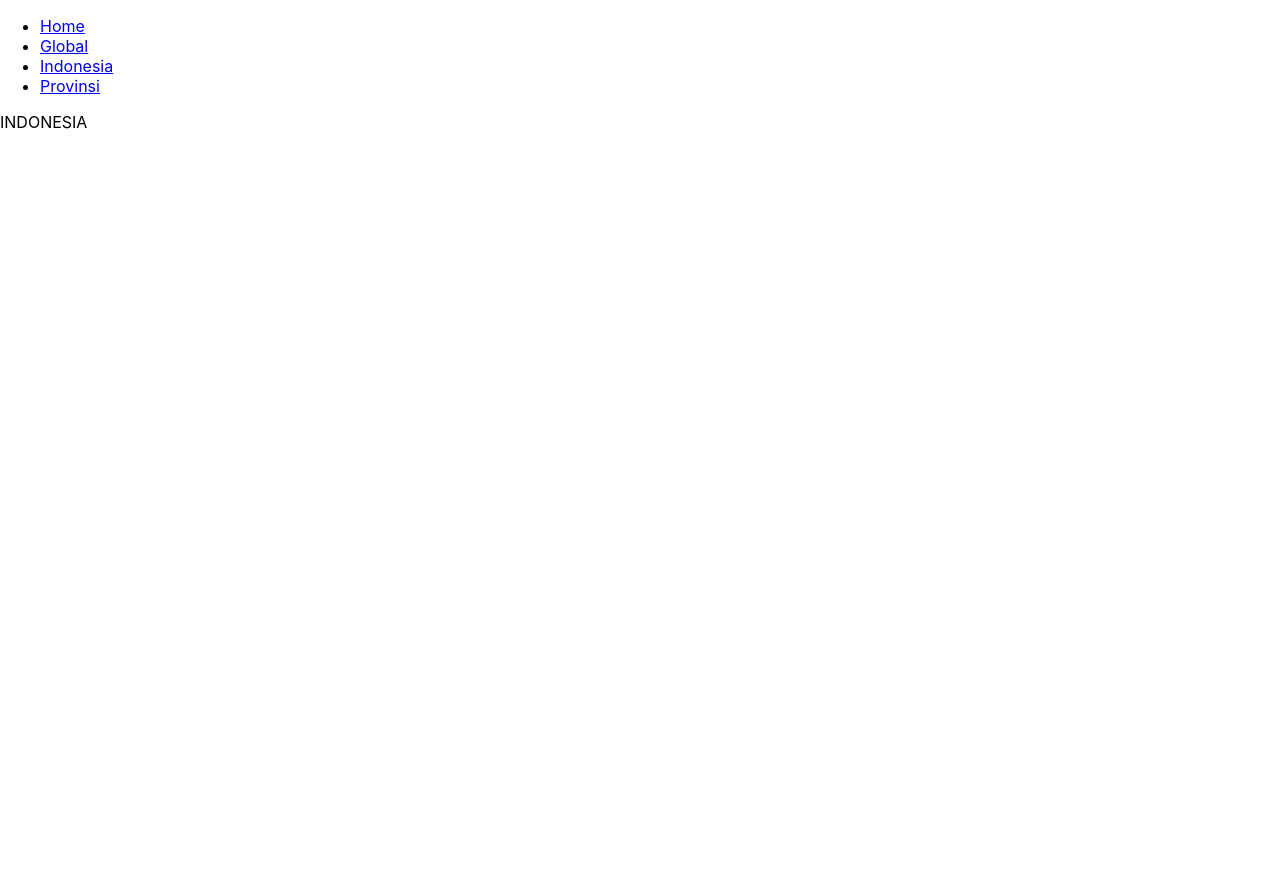
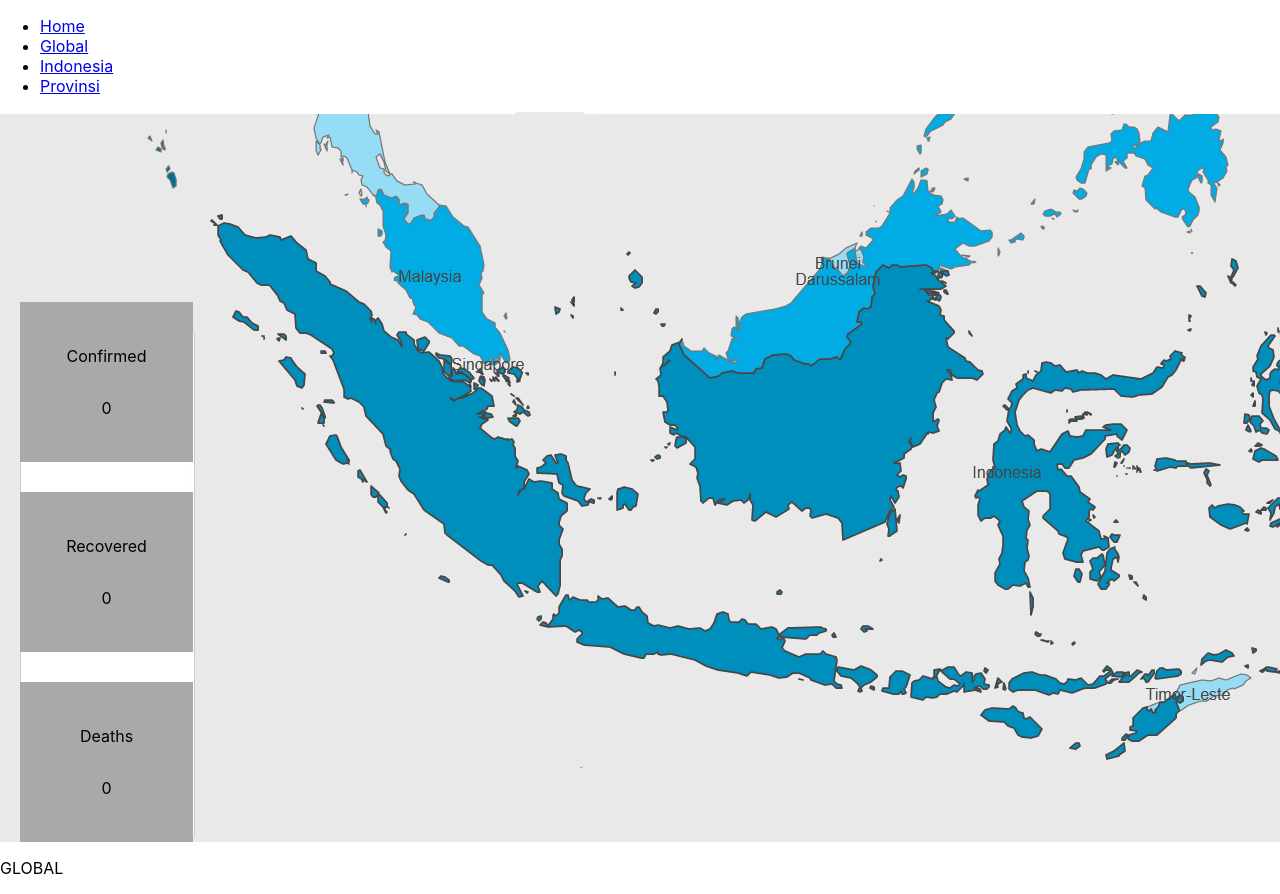
Before and after one commit to charley-rantung/web-covidtracker, a React (Create React App) app: page /indonesia in a window 1280 px wide. Before the commit the page ends 800 px from the top, so only its background shows below. Built offline with nearby package versions, Linux system fonts and the light colour scheme; no server answers.

Commit message:
Update Indonesia

```diff
--- a/src/Pages/Indonesia/index.js
+++ b/src/Pages/Indonesia/index.js
@@ -1,9 +1,41 @@
-import React from 'react'
+import React, { useEffect, useState  } from 'react'
+import axios from 'axios'
+import NumberFormat from 'react-number-format'
+import './styles.css'
 
 const Indonesia = () => {
+    const [confirmed, setConfirmed] = useState(0);
+    const [recovered, setRecovered] = useState(0);
+    const [deaths, setDeaths] = useState(0);
+
+
+    useEffect(() => {
+        axios
+        .get("https://indonesia-covid-19.mathdro.id/api")
+        .then((response) => {
+            setConfirmed(response.data.jumlahKasus);
+            setRecovered(response.data.sembuh);
+            setDeaths(response.data.meninggal);
+        });
+
+    }, [])
     return (
         <div>
-            <p>INDONESIA</p>
+            <div className='report'>
+                <div className='cards'>
+                    <p>Confirmed</p>
+                    <p><NumberFormat value={confirmed} displayType={'text'} thousandSeparator={true}/></p>
+                </div>
+                <div className='cards'>
+                    <p>Recovered</p>
+                    <p><NumberFormat value={recovered} displayType={'text'} thousandSeparator={true}/></p>
+                </div>
+                <div className='cards'>
+                    <p>Deaths</p>
+                    <p><NumberFormat value={deaths} displayType={'text'} thousandSeparator={true}/></p>
+                </div>
+            </div>
+            <p>GLOBAL</p>
         </div>
     )
 }
--- /dev/null
+++ b/src/Pages/Indonesia/styles.css
@@ -0,0 +1,25 @@
+.Container {
+    display: flex;
+}
+
+.report {
+    display: flex;
+    height: 730px;
+    width: 100%;
+    background-image: url('../../assets/indonesiamap.png');
+    background-repeat: no-repeat;
+    flex-direction: column;
+    justify-content: flex-end;
+}
+
+.cards {
+    display: flex;
+    margin-left: 20px;
+    margin-top: 30px;
+    width: 173px;
+    height: 160px;
+    background-color: darkgray;
+    align-items: center;
+    justify-content: center;
+    flex-direction: column;
+}
```
Also changed, not shown: 1 other file (tests, documents, lock files or other folders).
